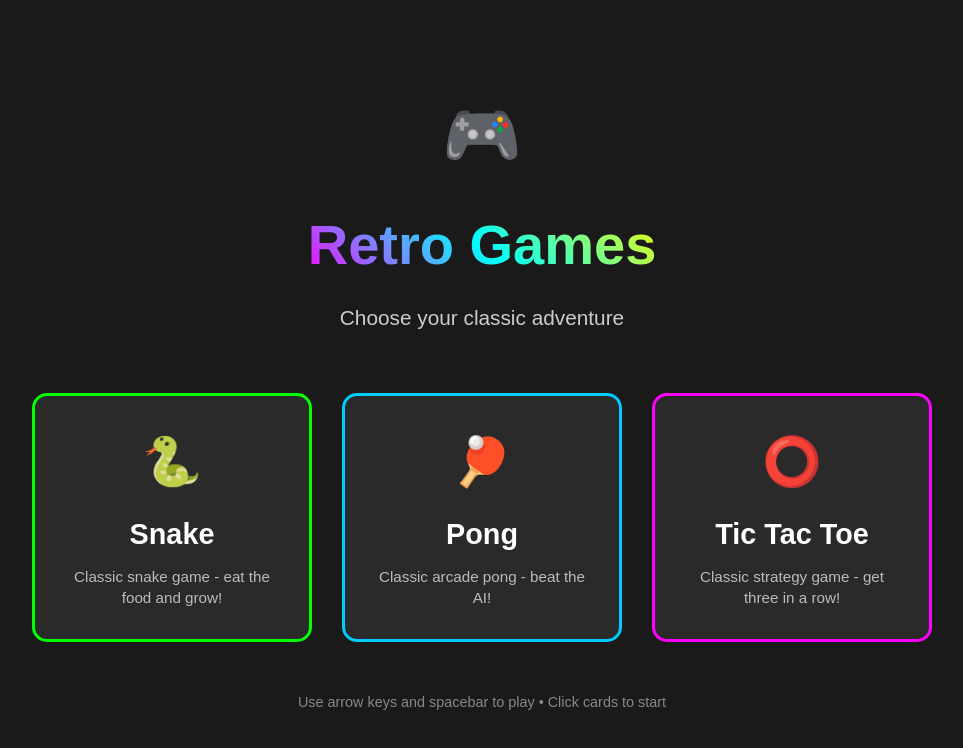
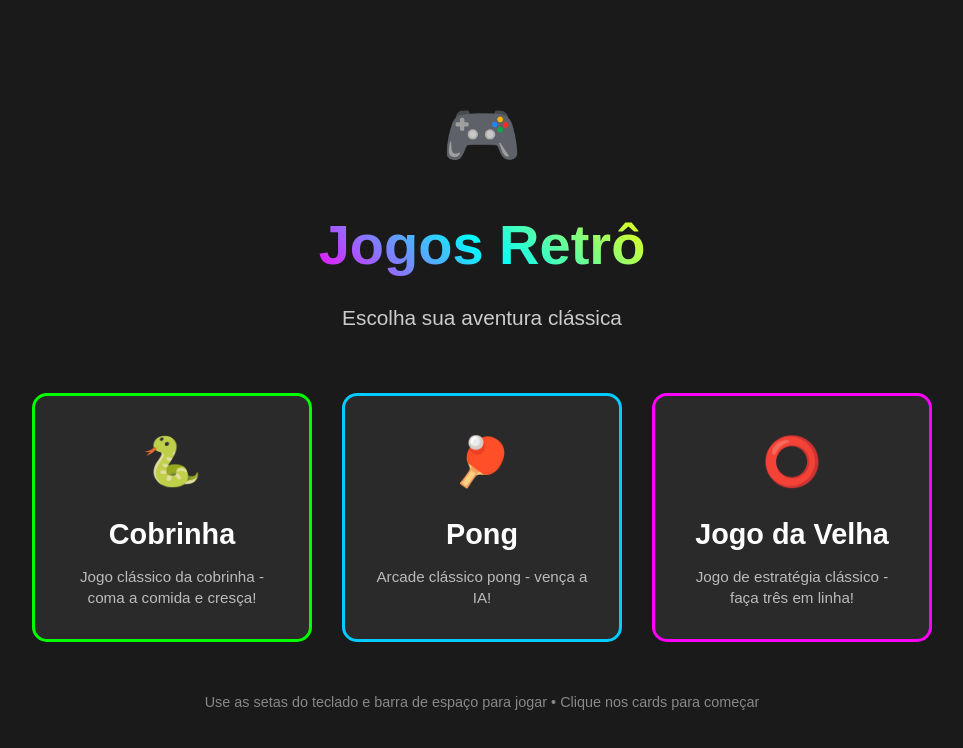
Before and after one commit to raiiannicelli/javascript-arcade-funhouse, a React (Vite) app: page / in a window 1280 px wide. Shown: the top 748 px of the page, without its empty margins (158-1121 px from the left). Built offline with nearby package versions, Linux system fonts and the light colour scheme.

Commit message:
Fix: Games not working and translate
Fixes the broken games and translates the entire project to Brazilian Portuguese.

```diff
--- a/src/components/games/PongGame.tsx
+++ b/src/components/games/PongGame.tsx
@@ -1,3 +1,4 @@
+
 import { useState, useEffect, useCallback, useRef } from 'react';
 
 const PongGame = () => {
@@ -324,8 +325,8 @@ const PongGame = () => {
       <div style={headerStyle}>
         <h2 style={titleStyle}>Pong</h2>
         <div style={scoreContainerStyle}>
-          <span style={playerScoreStyle}>Player: {score.player}</span>
-          <span style={aiScoreStyle}>AI: {score.ai}</span>
+          <span style={playerScoreStyle}>Jogador: {score.player}</span>
+          <span style={aiScoreStyle}>IA: {score.ai}</span>
         </div>
       </div>
 
@@ -342,10 +343,10 @@ const PongGame = () => {
             {gameOver && (
               <div style={gameOverStyle}>
                 <h3 style={{ fontSize: '2rem', color: '#00ccff', margin: '0 0 10px 0' }}>
-                  {score.player >= WINNING_SCORE ? 'You Win!' : 'AI Wins!'}
+                  {score.player >= WINNING_SCORE ? 'Você Venceu!' : 'IA Venceu!'}
                 </h3>
                 <p style={{ margin: 0 }}>
-                  Final Score: {score.player} - {score.ai}
+                  Placar Final: {score.player} - {score.ai}
                 </p>
               </div>
             )}
@@ -355,14 +356,14 @@ const PongGame = () => {
               onMouseOver={(e) => e.currentTarget.style.backgroundColor = '#0099cc'}
               onMouseOut={(e) => e.currentTarget.style.backgroundColor = '#00ccff'}
             >
-              {gameOver ? 'Play Again' : 'Start Game'}
+              {gameOver ? 'Jogar Novamente' : 'Iniciar Jogo'}
             </button>
           </div>
         )}
       </div>
 
       <p style={instructionsStyle}>
-        Use arrow keys or W/S to control your paddle • First to {WINNING_SCORE} wins
+        Use as setas do teclado ou W/S para controlar sua raquete • Primeiro a {WINNING_SCORE} pontos vence
       </p>
     </div>
   );
--- a/src/components/games/SnakeGame.tsx
+++ b/src/components/games/SnakeGame.tsx
@@ -220,8 +220,8 @@ const SnakeGame = () => {
   return (
     <div style={gameContainerStyle}>
       <div style={headerStyle}>
-        <h2 style={titleStyle}>Snake Game</h2>
-        <p style={scoreStyle}>Score: {score}</p>
+        <h2 style={titleStyle}>Jogo da Cobrinha</h2>
+        <p style={scoreStyle}>Pontuação: {score}</p>
       </div>
 
       <div style={gameAreaStyle}>
@@ -253,8 +253,8 @@ const SnakeGame = () => {
           <div style={overlayStyle}>
             {gameOver && (
               <div style={gameOverStyle}>
-                <h3 style={{ fontSize: '2rem', color: '#ff0000', margin: '0 0 10px 0' }}>Game Over!</h3>
-                <p style={{ margin: 0 }}>Final Score: {score}</p>
+                <h3 style={{ fontSize: '2rem', color: '#ff0000', margin: '0 0 10px 0' }}>Fim de Jogo!</h3>
+                <p style={{ margin: 0 }}>Pontuação Final: {score}</p>
               </div>
             )}
             <button
@@ -263,14 +263,14 @@ const SnakeGame = () => {
               onMouseOver={(e) => e.currentTarget.style.backgroundColor = '#00cc00'}
               onMouseOut={(e) => e.currentTarget.style.backgroundColor = '#00ff00'}
             >
-              {gameOver ? 'Play Again' : 'Start Game'}
+              {gameOver ? 'Jogar Novamente' : 'Iniciar Jogo'}
             </button>
           </div>
         )}
       </div>
 
       <p style={instructionsStyle}>
-        Use arrow keys to control the snake • Eat the red food to grow
+        Use as setas do teclado para controlar a cobra • Coma a comida vermelha para crescer
       </p>
     </div>
   );
--- a/src/components/games/TicTacToeGame.tsx
+++ b/src/components/games/TicTacToeGame.tsx
@@ -12,9 +12,9 @@ const TicTacToeGame = () => {
   const [gameOver, setGameOver] = useState(false);
 
   const winningCombinations = [
-    [0, 1, 2], [3, 4, 5], [6, 7, 8], // Rows
-    [0, 3, 6], [1, 4, 7], [2, 5, 8], // Columns
-    [0, 4, 8], [2, 4, 6] // Diagonals
+    [0, 1, 2], [3, 4, 5], [6, 7, 8], // Linhas
+    [0, 3, 6], [1, 4, 7], [2, 5, 8], // Colunas
+    [0, 4, 8], [2, 4, 6] // Diagonais
   ];
 
   const checkWinner = (board: Board): { winner: Player; line: number[] | null } => {
@@ -175,24 +175,24 @@ const TicTacToeGame = () => {
   return (
     <div style={gameContainerStyle}>
       <div style={headerStyle}>
-        <h2 style={titleStyle}>Tic Tac Toe</h2>
+        <h2 style={titleStyle}>Jogo da Velha</h2>
 
         {!gameOver && (
           <p style={currentPlayerStyle}>
-            Current Player: <span style={getPlayerColor(currentPlayer)}>{currentPlayer}</span>
+            Jogador Atual: <span style={getPlayerColor(currentPlayer)}>{currentPlayer}</span>
           </p>
         )}
 
         {winner && (
           <div>
             <p style={gameOverTextStyle}>
-              🎉 Player {winner} Wins! 🎉
+              🎉 Jogador {winner} Venceu! 🎉
             </p>
           </div>
         )}
 
         {gameOver && !winner && (
-          <p style={drawTextStyle}>It's a Draw!</p>
+          <p style={drawTextStyle}>Empate!</p>
         )}
       </div>
 
@@ -231,11 +231,11 @@ const TicTacToeGame = () => {
         onMouseOver={(e) => e.currentTarget.style.backgroundColor = '#cc00cc'}
         onMouseOut={(e) => e.currentTarget.style.backgroundColor = '#ff00ff'}
       >
-        New Game
+        Novo Jogo
       </button>
 
       <div style={instructionsStyle}>
-        <p>Click on a cell to make your move</p>
+        <p>Clique em uma célula para fazer sua jogada</p>
         <div style={playersStyle}>
           <span style={xStyle}>X</span>
           <span style={{ color: '#888' }}>vs</span>
--- a/src/pages/Index.tsx
+++ b/src/pages/Index.tsx
@@ -1,5 +1,8 @@
 
 import { useState } from 'react';
+import SnakeGame from '../components/games/SnakeGame';
+import PongGame from '../components/games/PongGame';
+import TicTacToeGame from '../components/games/TicTacToeGame';
 
 const Index = () => {
   const [selectedGame, setSelectedGame] = useState<string | null>(null);
@@ -7,22 +10,22 @@ const Index = () => {
   const games = [
     {
       id: 'snake',
-      name: 'Snake',
-      description: 'Classic snake game - eat the food and grow!',
+      name: 'Cobrinha',
+      description: 'Jogo clássico da cobrinha - coma a comida e cresça!',
       color: '#00ff00',
       icon: '🐍'
     },
     {
       id: 'pong',
       name: 'Pong',
-      description: 'Classic arcade pong - beat the AI!',
+      description: 'Arcade clássico pong - vença a IA!',
       color: '#00ccff',
       icon: '🏓'
     },
     {
       id: 'tictactoe',
-      name: 'Tic Tac Toe',
-      description: 'Classic strategy game - get three in a row!',
+      name: 'Jogo da Velha',
+      description: 'Jogo de estratégia clássico - faça três em linha!',
       color: '#ff00ff',
       icon: '⭕'
     }
@@ -31,13 +34,10 @@ const Index = () => {
   const renderGame = () => {
     switch (selectedGame) {
       case 'snake':
-        const SnakeGame = require('../components/games/SnakeGame').default;
         return <SnakeGame />;
       case 'pong':
-        const PongGame = require('../components/games/PongGame').default;
         return <PongGame />;
       case 'tictactoe':
-        const TicTacToeGame = require('../components/games/TicTacToeGame').default;
         return <TicTacToeGame />;
       default:
         return null;
@@ -75,7 +75,7 @@ const Index = () => {
             e.currentTarget.style.borderColor = '#666';
           }}
         >
-          ← Back to Games
+          ← Voltar aos Jogos
         </button>
         {renderGame()}
       </div>
@@ -170,9 +170,9 @@ const Index = () => {
       <div style={headerStyle}>
         <div style={iconStyle}>🎮</div>
         <h1 style={titleStyle}>
-          Retro Games
+          Jogos Retrô
         </h1>
-        <p style={subtitleStyle}>Choose your classic adventure</p>
+        <p style={subtitleStyle}>Escolha sua aventura clássica</p>
       </div>
 
       <div style={gamesGridStyle}>
@@ -198,7 +198,7 @@ const Index = () => {
       </div>
 
       <div style={instructionsStyle}>
-        <p>Use arrow keys and spacebar to play • Click cards to start</p>
+        <p>Use as setas do teclado e barra de espaço para jogar • Clique nos cards para começar</p>
       </div>
     </div>
   );
```
